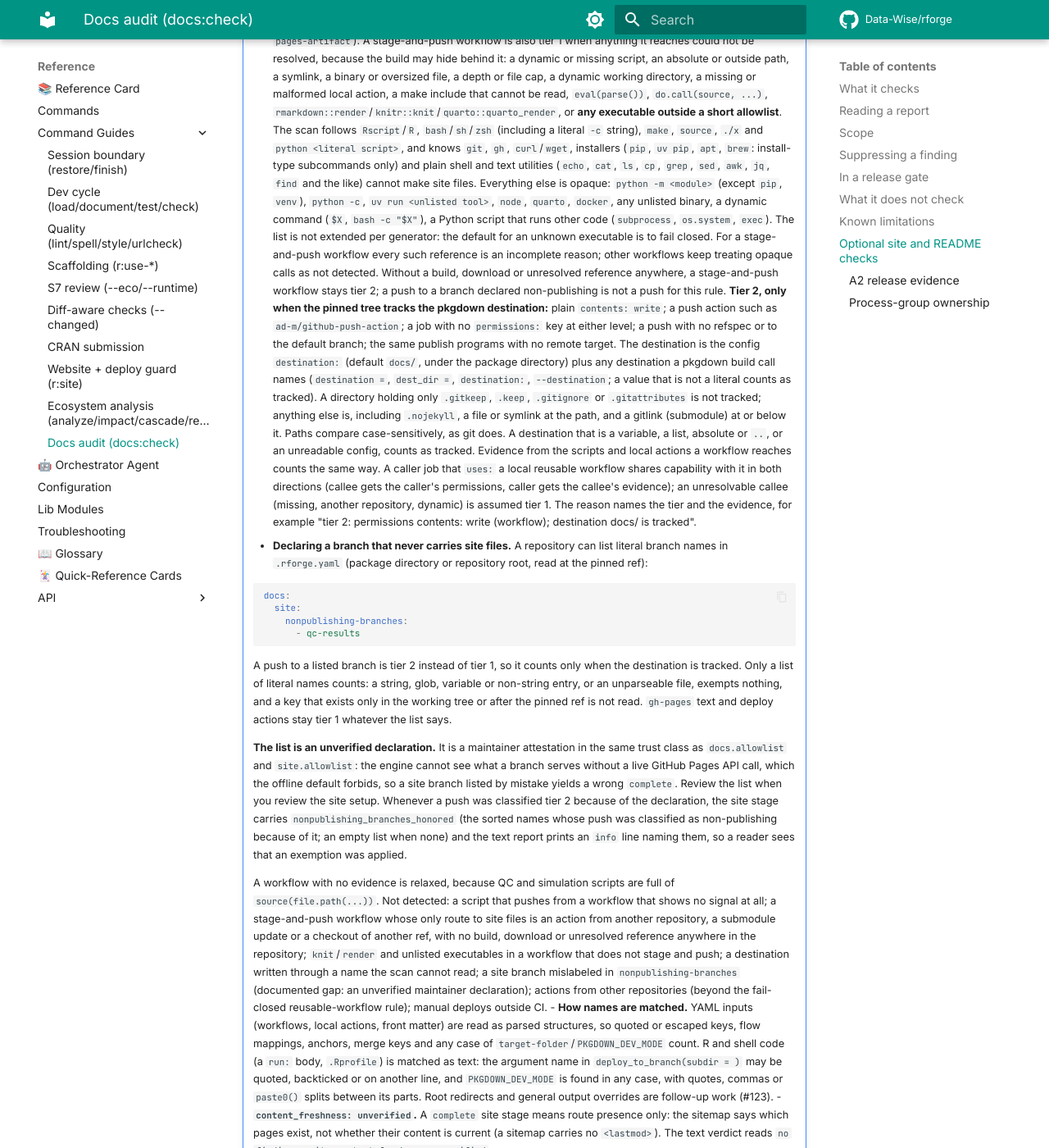
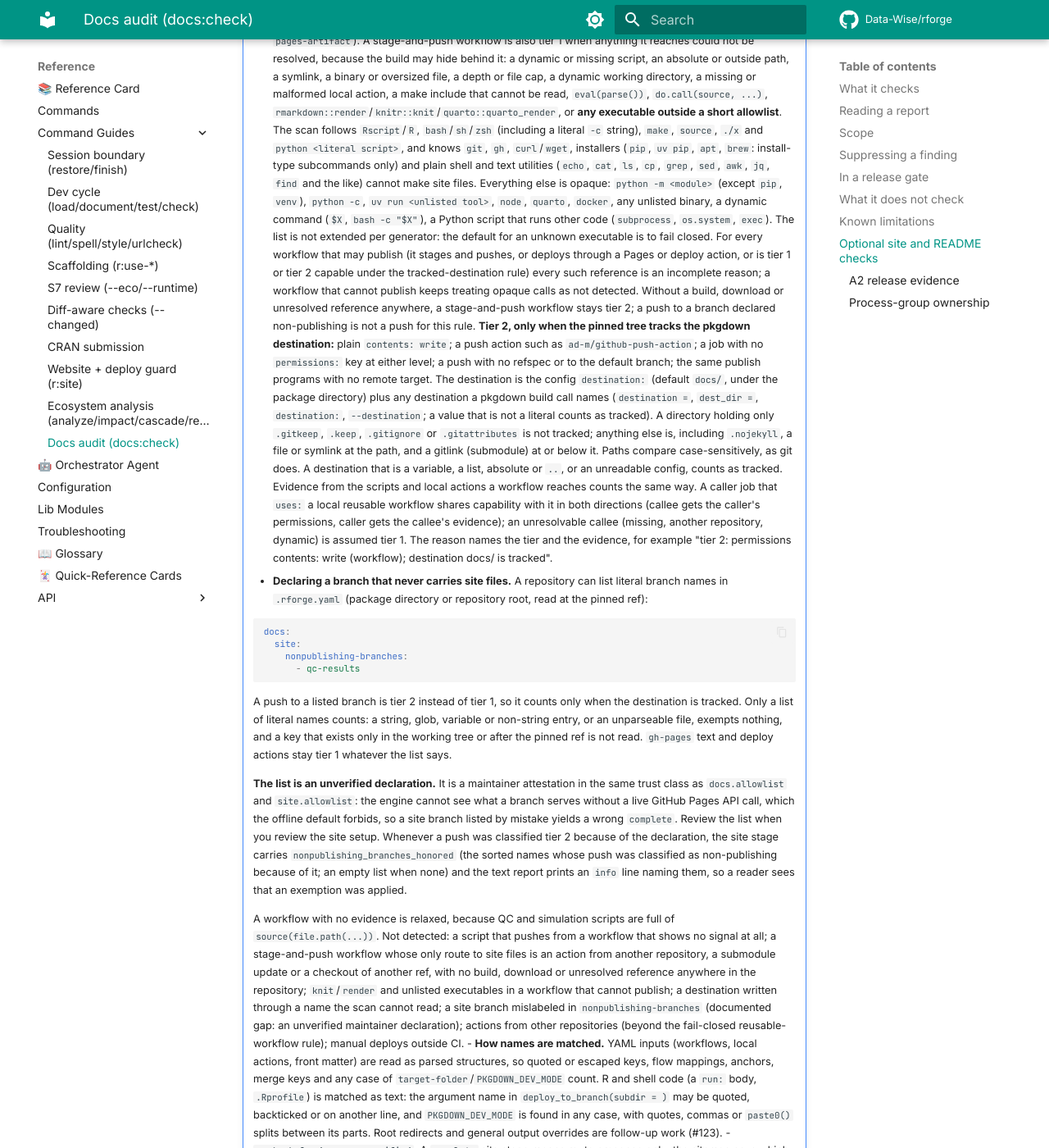
Before and after one commit to Data-Wise/rforge, an MkDocs documentation site: the page built from docs/guides/docs-audit.md, in a window 1280 px wide and 1400 px high, scrolled down 4442 px. Shown: the whole window at 82% size. Built offline with MkDocs 1.6.1 and Material for MkDocs 9.7.7, drawn with Linux system fonts in a browser that asks for light colours; comment, search, counter and statistics services are not loaded.

Commit message:
fix(docsite): an opaque build in any workflow that may publish is an incomplete reason
A Pages deploy after an opaque build no longer reports complete (Codex round 23).

Co-Authored-By: Claude Sonnet 5.5 <noreply@anthropic.com>

```diff
--- a/docs/guides/docs-audit.md
+++ b/docs/guides/docs-audit.md
@@ -190,8 +190,9 @@ Foreign/scheme-changing redirects require a fresh canonical-URL invocation.
       `uv run <unlisted tool>`, `node`, `quarto`, `docker`, any unlisted binary, a dynamic command
       (`$X`, `bash -c "$X"`), a Python script that runs other code (`subprocess`, `os.system`, `exec`).
       The list is not extended per generator: the default for an unknown executable is to fail closed.
-      For a stage-and-push workflow every such reference is an incomplete reason; other workflows keep
-      treating opaque calls as not detected. Without a build, download or unresolved reference anywhere, a
+      For every workflow that may publish (it stages and pushes, or deploys through a Pages or deploy
+      action, or is tier 1 or tier 2 capable under the tracked-destination rule) every such reference is an
+      incomplete reason; a workflow that cannot publish keeps treating opaque calls as not detected. Without a build, download or unresolved reference anywhere, a
       stage-and-push workflow stays tier 2; a push to a branch declared non-publishing is not a push
       for this rule. **Tier 2, only when the pinned tree tracks the
       pkgdown destination:** plain `contents: write`; a push action such as `ad-m/github-push-action`;
@@ -237,7 +238,7 @@ Foreign/scheme-changing redirects require a fresh canonical-URL invocation.
       at all; a stage-and-push workflow whose only route to site files is an
       action from another repository, a submodule update or a checkout of another ref, with no
       build, download or unresolved reference anywhere in the repository; `knit`/`render` and unlisted
-      executables in a workflow that does not stage and push; a destination written through a name the scan cannot read; a site branch mislabeled in
+      executables in a workflow that cannot publish; a destination written through a name the scan cannot read; a site branch mislabeled in
       `nonpublishing-branches` (documented gap: an unverified maintainer declaration); actions from other repositories (beyond the fail-closed reusable-workflow rule); manual
       deploys outside CI.
     - **How names are matched.** YAML inputs (workflows, local actions, front matter) are read as
```
Also changed, not shown: CHANGELOG.md (+2 -1 lines), 2 other files.
